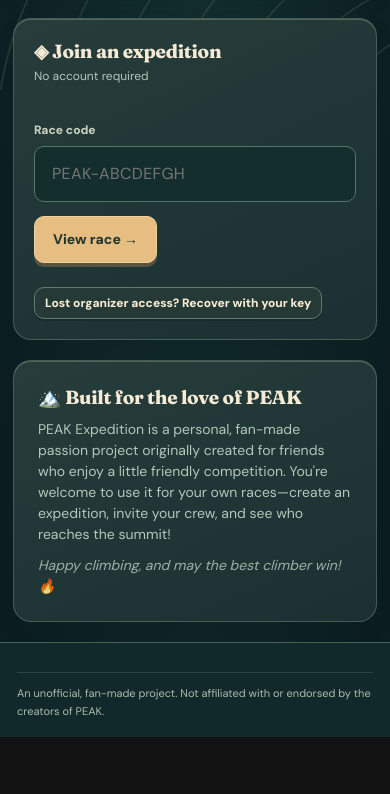
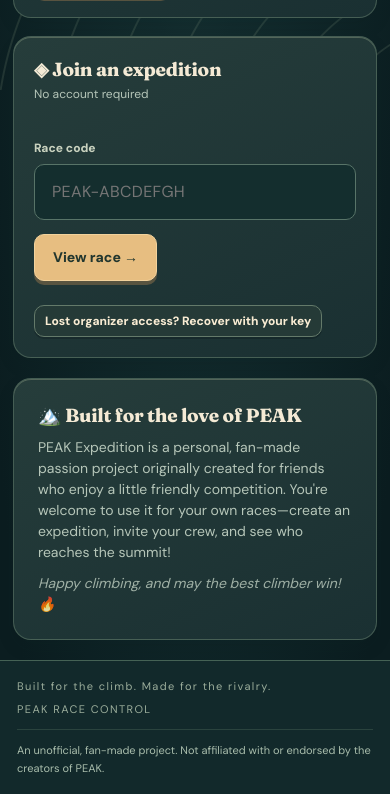
Before and after one commit to BigDyno/peak-expedition-cloud, a website: page public/index.html in a window 390 px wide. Shown: the part 754-1548 px from the top of the page. Before the commit the page ends 1491 px from the top, so only its background shows below. Drawn offline with Linux system fonts and the light colour scheme; no server answers.

Commit message:
Improve mobile header clearance and restore full footer branding

```diff
--- a/public/cloud.css
+++ b/public/cloud.css
@@ -93,3 +93,21 @@
 .setup-resume strong{color:#f4d7a3}
 @media(max-width:760px){.setup-guide-heading{flex-direction:column}.setup-guide-heading .button{align-self:flex-start}.setup-step{padding:13px;gap:10px}.setup-step-icon{height:33px;width:33px;flex-basis:33px;font-size:18px}.setup-step-heading h3{font-size:17px}.setup-step-actions .button{flex:1 1 140px}.setup-resume{align-items:flex-start;flex-direction:column}}
 @media(prefers-reduced-motion:reduce){.setup-progress-track span{transition:none}}
+
+/* Mobile PWA polish: status-bar breathing room and complete footer branding. */
+@media (max-width:760px) {
+  .topbar, .landing .topbar {
+    padding-top: calc(18px + env(safe-area-inset-top, 0px));
+  }
+  .footer .peak-footer-main {
+    display:flex;
+    flex-direction:column;
+    align-items:flex-start;
+    gap:6px;
+  }
+  .footer .peak-footer-main span,
+  .footer .peak-footer-main span:last-child {
+    display:block;
+    float:none;
+  }
+}
```
